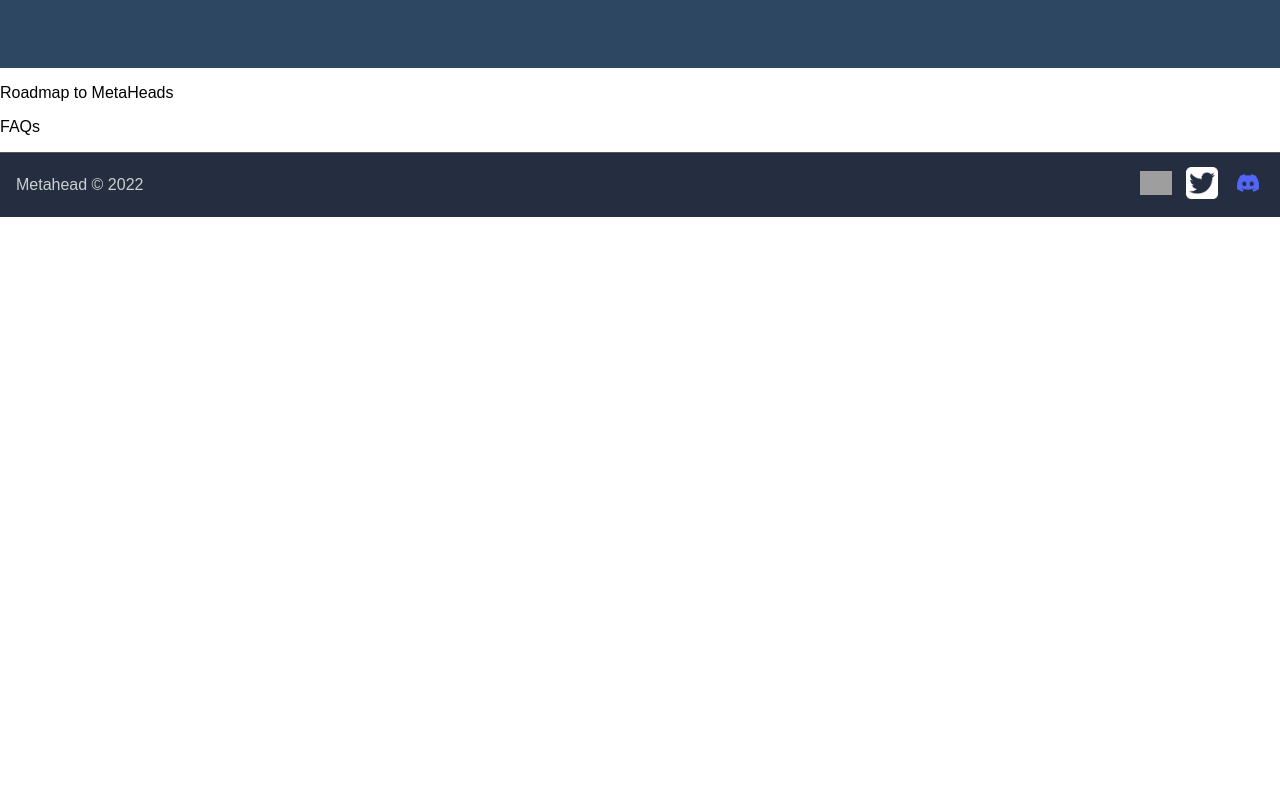
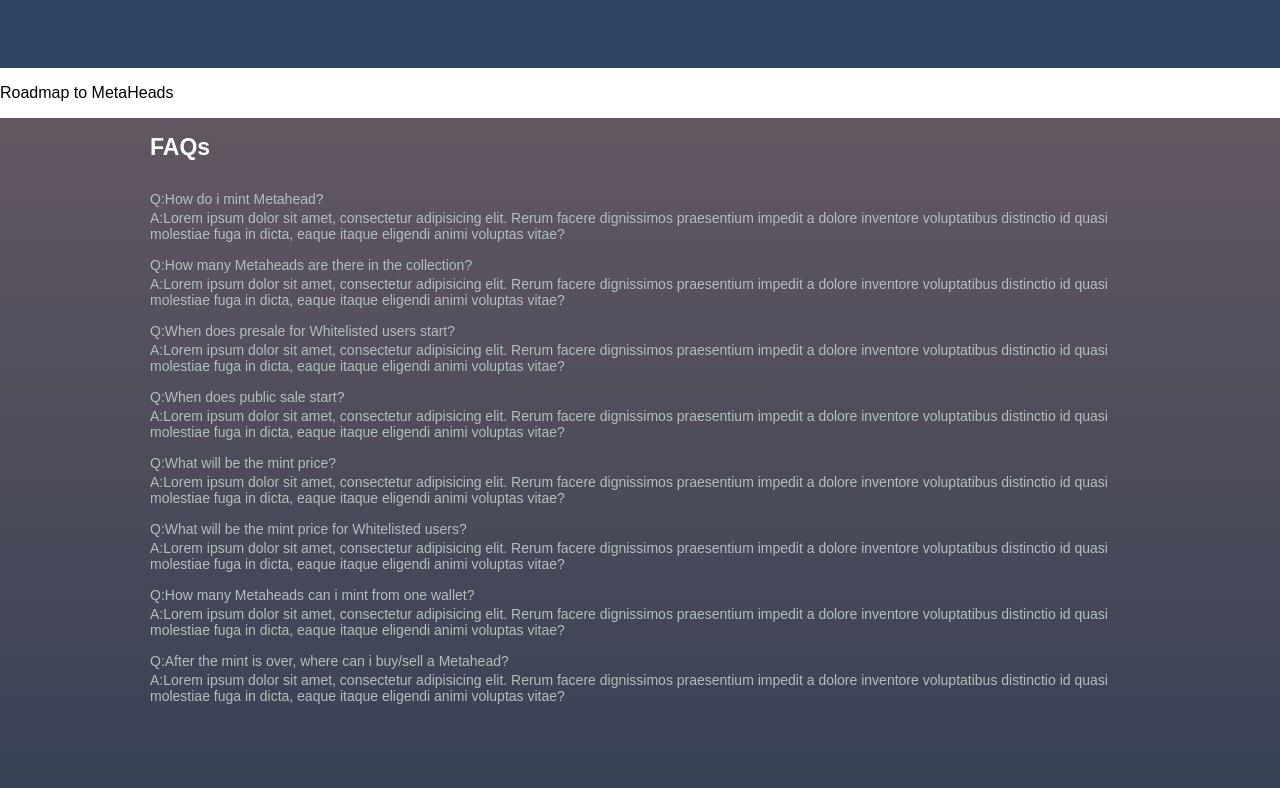
Before and after one commit to fhyem/metaheadsdevelopment, a React app: page / in a window 1280 px wide. Shown: the part 1572-2360 px from the top of the page. Before the commit the page ends 1789 px from the top, so only its background shows below. Built offline with nearby package versions, Linux system fonts and the light colour scheme; grey boxes are pictures that could not be loaded; the HTML template or start-up script is replaced by a standard one; a web font is replaced by a local one.

Commit message:
faq div done

```diff
--- a/src/component/home.js
+++ b/src/component/home.js
@@ -6,10 +6,10 @@ import { Link } from 'react-scroll';
 import backgroundImg from '../images/background.png';
 import heading from '../images/heading.png';
 import nftGif from '../images/nftGif.gif';
-import '../main.css'
-import instagram from '../images/insta.png'
-import twitter from '../images/twitter.png'
-import discord from '../images/discord.png'
+import '../main.css';
+import instagram from '../images/insta.png';
+import twitter from '../images/twitter.png';
+import discord from '../images/discord.png';
 // import Minting from './minting';
 class Home extends React.Component {
   state = {};
@@ -100,7 +100,74 @@ class Home extends React.Component {
             <p>Roadmap to MetaHeads</p>
           </div>
           <div className='content-faq'>
-            <p>FAQs</p>
+            <div className='faq-heading'>
+              <h1>FAQs</h1>
+            </div>
+            <div className='faq-content'>
+              <p>Q:How do i mint Metahead?</p>
+              <p>
+                A:Lorem ipsum dolor sit amet, consectetur adipisicing elit.
+                Rerum facere dignissimos praesentium impedit a dolore inventore
+                voluptatibus distinctio id quasi molestiae fuga in dicta, eaque
+                itaque eligendi animi voluptas vitae?
+              </p>
+
+              <p>Q:How many Metaheads are there in the collection?</p>
+              <p>
+                A:Lorem ipsum dolor sit amet, consectetur adipisicing elit.
+                Rerum facere dignissimos praesentium impedit a dolore inventore
+                voluptatibus distinctio id quasi molestiae fuga in dicta, eaque
+                itaque eligendi animi voluptas vitae?
+              </p>
+
+              <p>Q:When does presale for Whitelisted users start?</p>
+              <p>
+                A:Lorem ipsum dolor sit amet, consectetur adipisicing elit.
+                Rerum facere dignissimos praesentium impedit a dolore inventore
+                voluptatibus distinctio id quasi molestiae fuga in dicta, eaque
+                itaque eligendi animi voluptas vitae?
+              </p>
+
+              <p>Q:When does public sale start?</p>
+              <p>
+                A:Lorem ipsum dolor sit amet, consectetur adipisicing elit.
+                Rerum facere dignissimos praesentium impedit a dolore inventore
+                voluptatibus distinctio id quasi molestiae fuga in dicta, eaque
+                itaque eligendi animi voluptas vitae?
+              </p>
+
+              <p>Q:What will be the mint price?</p>
+              <p>
+                A:Lorem ipsum dolor sit amet, consectetur adipisicing elit.
+                Rerum facere dignissimos praesentium impedit a dolore inventore
+                voluptatibus distinctio id quasi molestiae fuga in dicta, eaque
+                itaque eligendi animi voluptas vitae?
+              </p>
+
+              <p>Q:What will be the mint price for Whitelisted users?</p>
+              <p>
+                A:Lorem ipsum dolor sit amet, consectetur adipisicing elit.
+                Rerum facere dignissimos praesentium impedit a dolore inventore
+                voluptatibus distinctio id quasi molestiae fuga in dicta, eaque
+                itaque eligendi animi voluptas vitae?
+              </p>
+
+              <p>Q:How many Metaheads can i mint from one wallet?</p>
+              <p>
+                A:Lorem ipsum dolor sit amet, consectetur adipisicing elit.
+                Rerum facere dignissimos praesentium impedit a dolore inventore
+                voluptatibus distinctio id quasi molestiae fuga in dicta, eaque
+                itaque eligendi animi voluptas vitae?
+              </p>
+
+              <p>Q:After the mint is over, where can i buy/sell a Metahead?</p>
+              <p>
+                A:Lorem ipsum dolor sit amet, consectetur adipisicing elit.
+                Rerum facere dignissimos praesentium impedit a dolore inventore
+                voluptatibus distinctio id quasi molestiae fuga in dicta, eaque
+                itaque eligendi animi voluptas vitae?
+              </p>
+            </div>
           </div>
         </div>
         <div className='footer'>
@@ -108,9 +175,15 @@ class Home extends React.Component {
             <span className='footer-heading'>Metahead &copy; 2022 </span>
           </div>
           <div className='footer-right'>
-            <a><img src={instagram}/></a>
-            <a><img src={twitter}/></a>
-            <a><img src={discord}/></a>
+            <a>
+              <img src={instagram} />
+            </a>
+            <a>
+              <img src={twitter} />
+            </a>
+            <a>
+              <img src={discord} />
+            </a>
           </div>
         </div>
       </div>
--- a/src/main.css
+++ b/src/main.css
@@ -45,12 +45,12 @@ body {
   box-sizing: border-box;
 }
 
- /**
+/**
 MetaHead footer
 */
 .footer {
   display: flex;
-  background: #242E40;
+  background: #242e40;
   justify-content: space-between;
   border-top: 1px solid #505761;
   align-items: center;
@@ -62,8 +62,8 @@ MetaHead footer
   padding-left: 1em;
 }
 
-.footer-heading{
-  color: #CDD0CD;
+.footer-heading {
+  color: #cdd0cd;
 }
 
 .footer-right {
@@ -134,4 +134,32 @@ MetaHead footer
     width: 100%;
     height: 100%;
   }
+
+  /* Faq css */
+  .content-faq {
+    background-image: linear-gradient(to top, #303d53, #625761);
+    height: 100vh;
+    padding: 1px 150px;
+  }
+
+  .faq-heading h1 {
+    font-size: 23px;
+    color: white;
+    margin-bottom: 30px;
+  }
+
+  .faq-content {
+    font-size: 14px;
+    color: #b3bebe;
+  }
+
+  .faq-content p:nth-child(odd) {
+    margin-top: 15px;
+    margin-bottom: 3px;
+  }
+
+  .faq-content p:nth-child(even) {
+    margin-bottom: 0px;
+    margin-top: 0px;
+  }
 }
```
